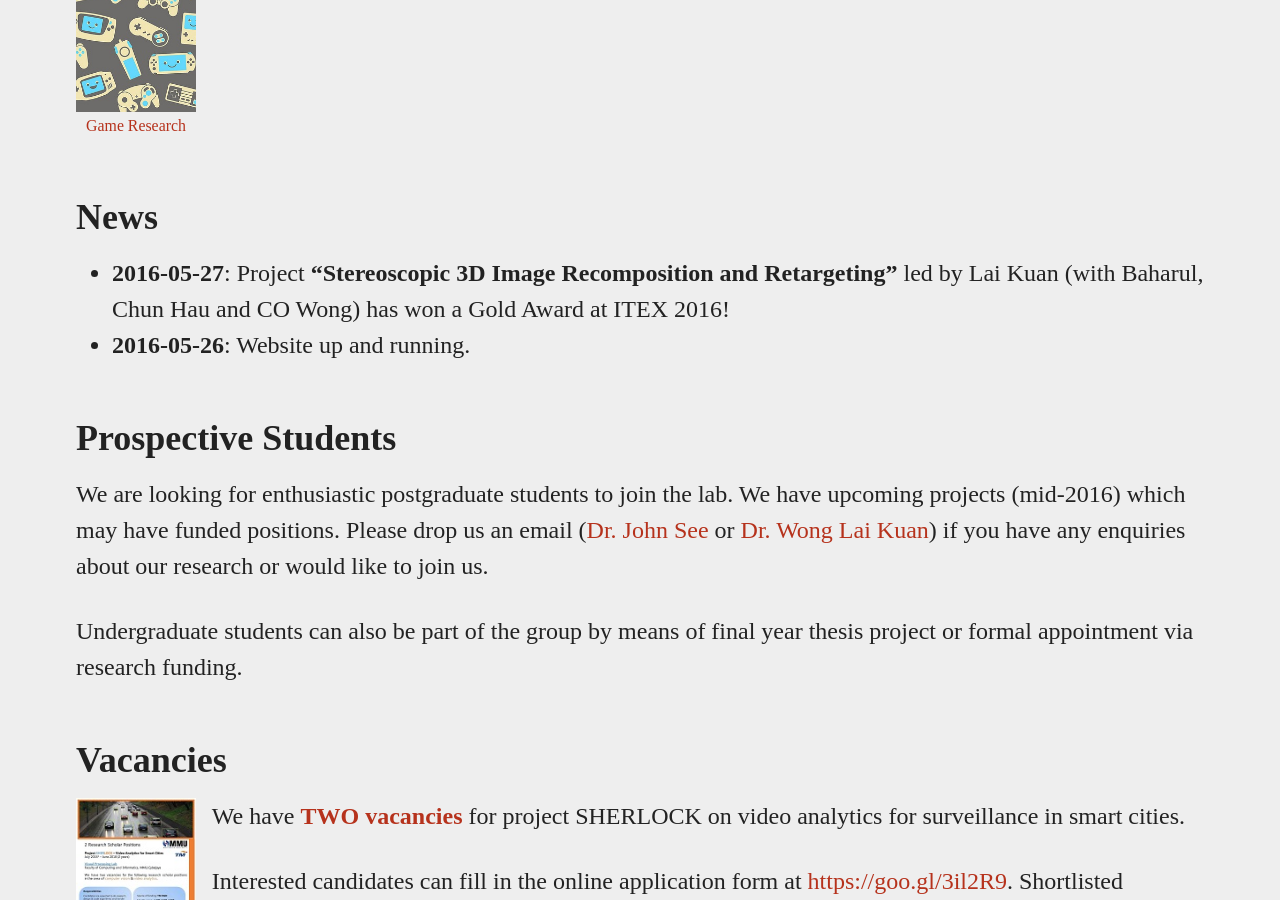
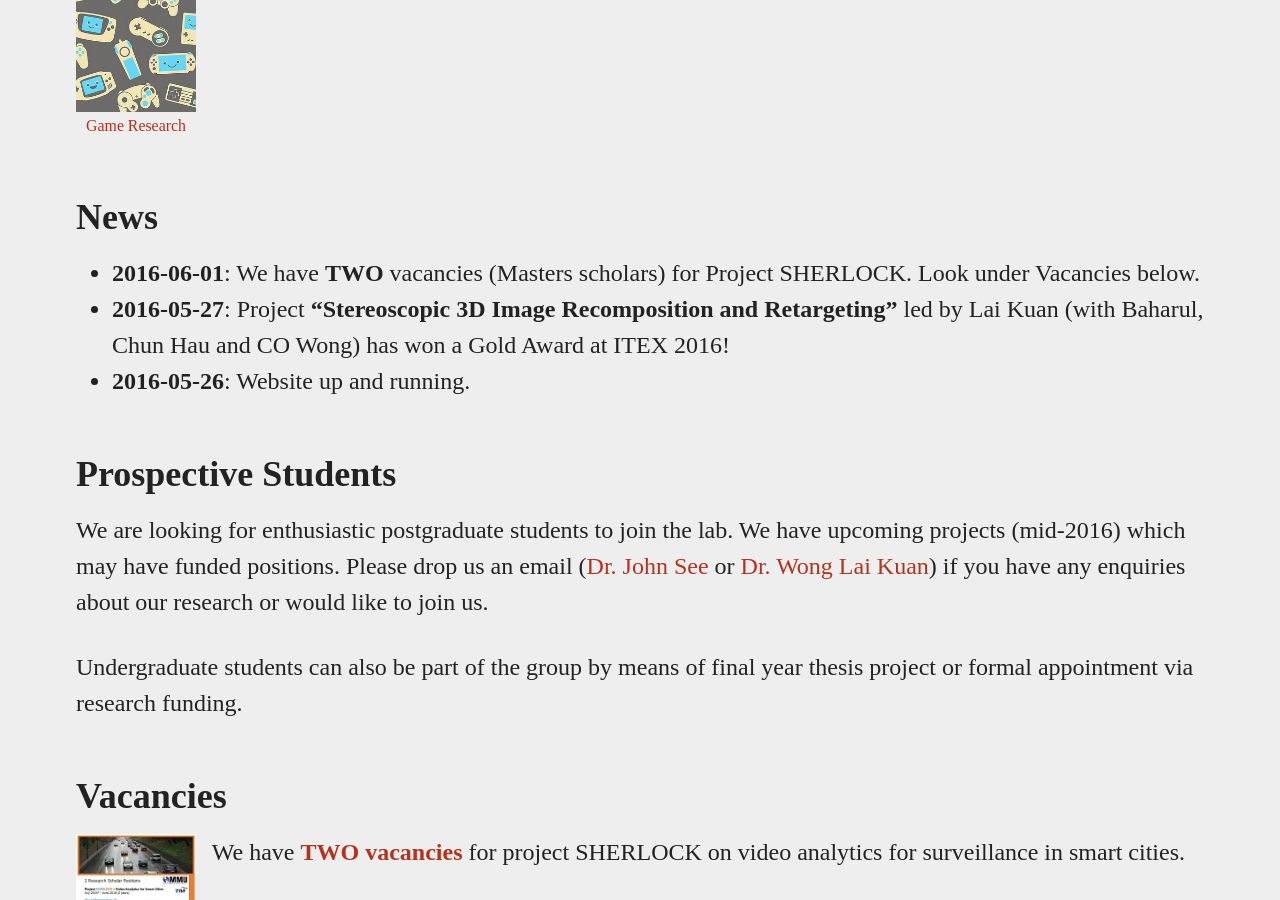
Before and after one commit to viprlab/viprlab.github.io, a Jekyll site: the page built from index.md, in a window 1280 px wide and 900 px high, scrolled down 1703 px. Built offline with Jekyll 4.4.1, drawn with Linux system fonts in a browser that asks for light colours.

Commit message:
update news

```diff
--- a/index.md
+++ b/index.md
@@ -3,6 +3,8 @@ layout: page
 title: About
 permalink: /
 news:
+   - date: 2016-06-01
+     info: We have **TWO** vacancies (Masters scholars) for Project SHERLOCK. Look under Vacancies below.
    - date: 2016-05-27
      info: Project **"Stereoscopic 3D Image Recomposition and Retargeting"** led by Lai Kuan (with Baharul, Chun Hau and CO Wong) has won a Gold Award at ITEX 2016!
    - date: 2016-05-26
```
